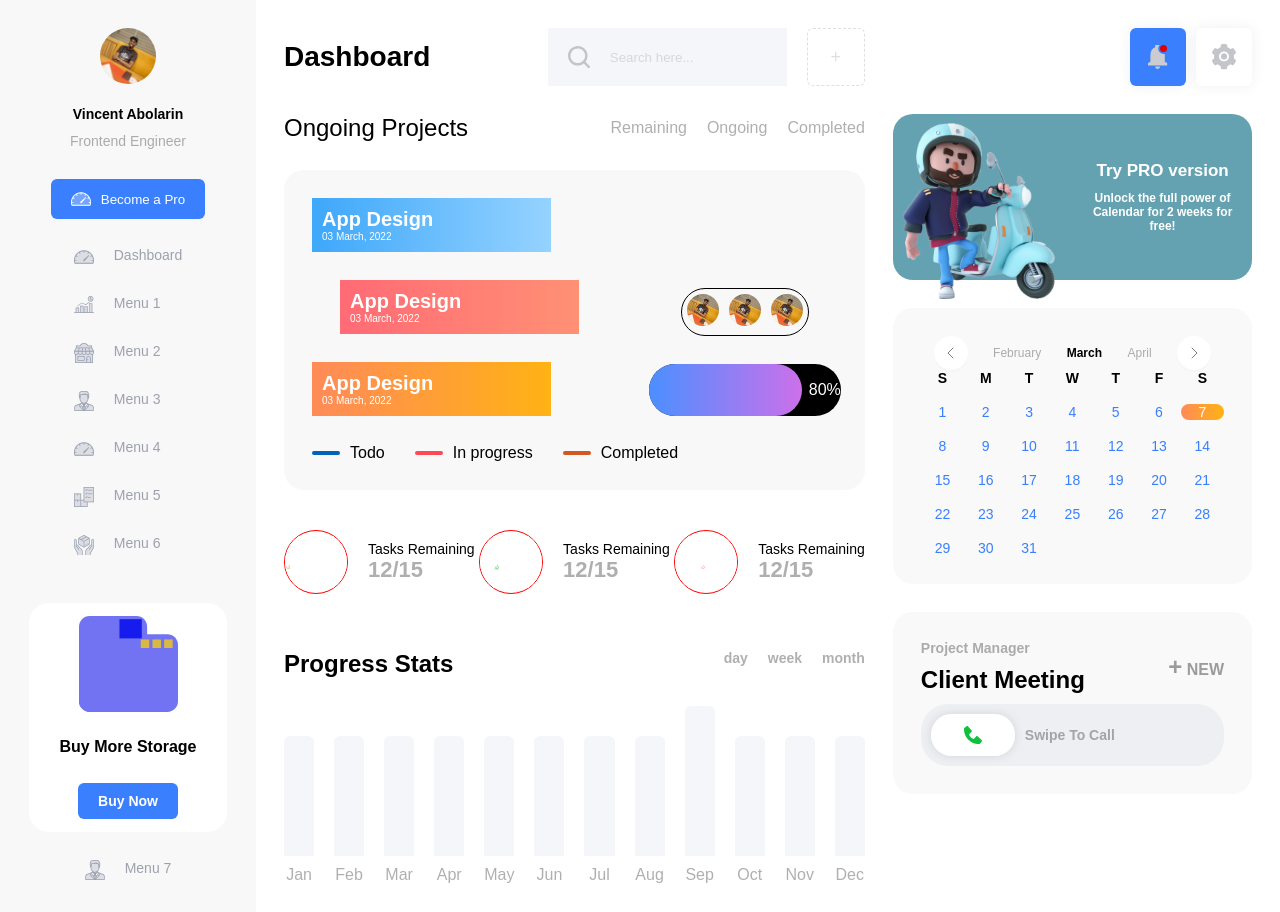
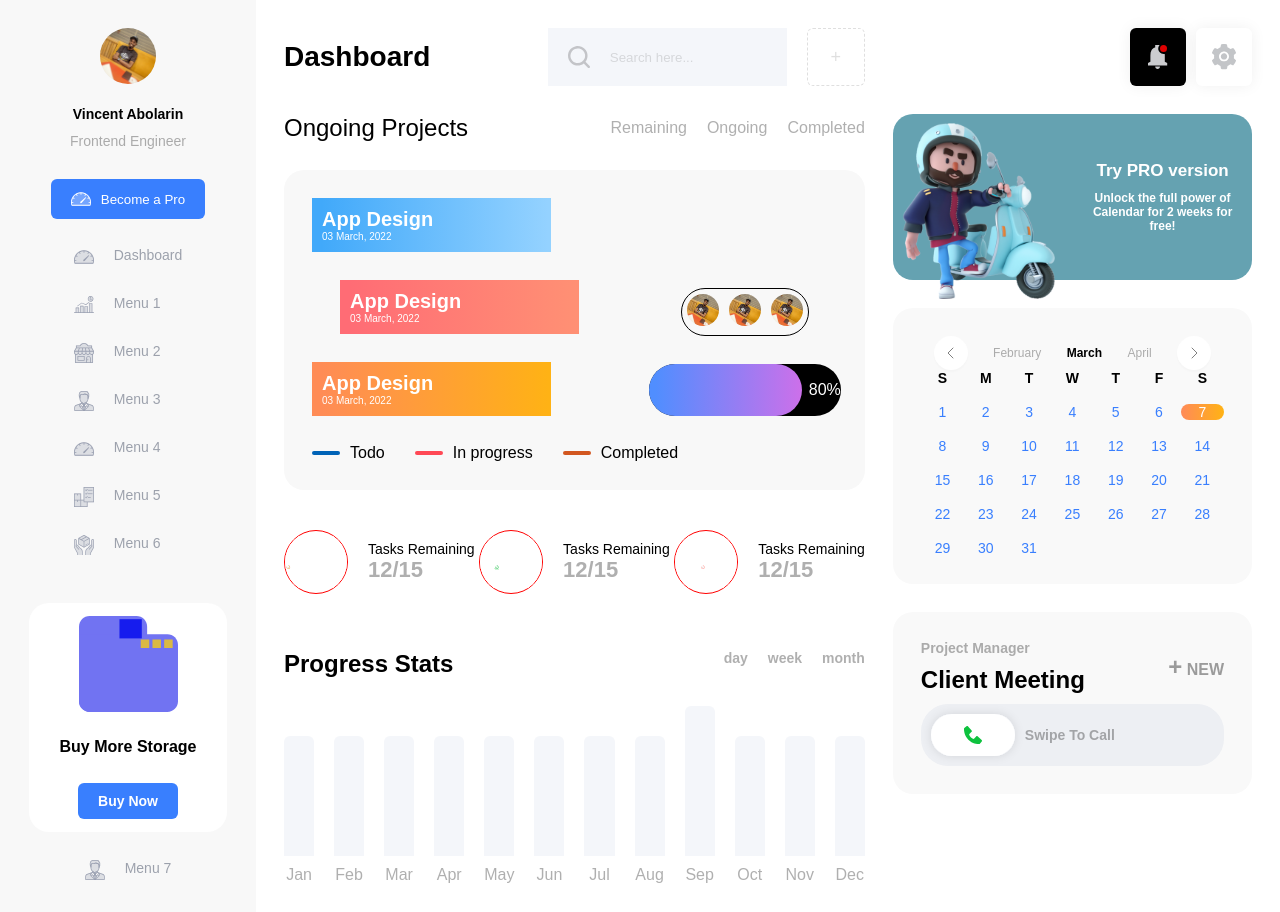
Before and after one commit to vincentabolarin/ha-shem-project, a JavaScript app: page / in a window 1280 px wide. In both pictures the pointer is over the element 1158 px from the left and 57 px from the top of the page. Built offline with nearby package versions, Linux system fonts and the light colour scheme; the HTML template or start-up script is replaced by a standard one.

Commit message:
change hover effect of notificationContainer and settingContainer to black

```diff
--- a/src/styles/RightTopbar.module.css
+++ b/src/styles/RightTopbar.module.css
@@ -18,5 +18,5 @@
 }
 
 .notificationContainer:hover, .settingContainer:hover {
-    background-color: #397FFE;
+    background-color: #000;
 }
```
